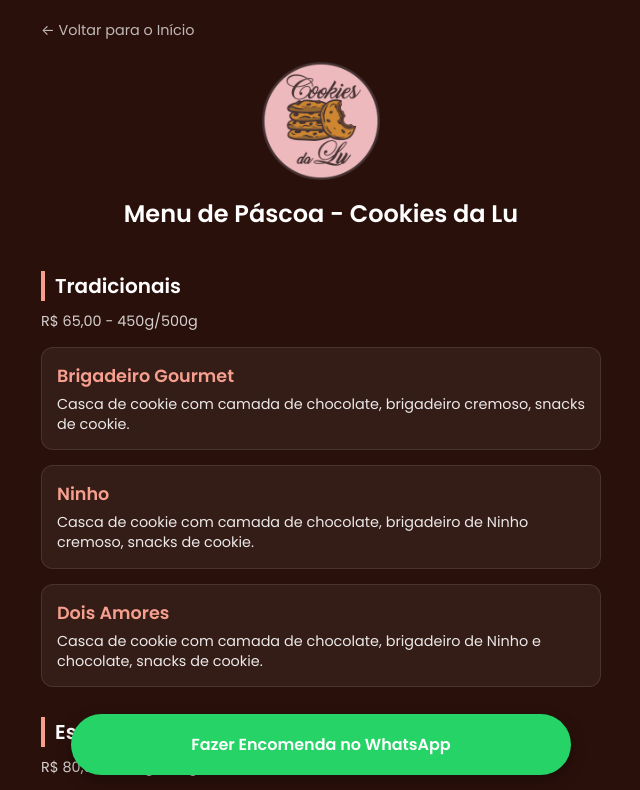
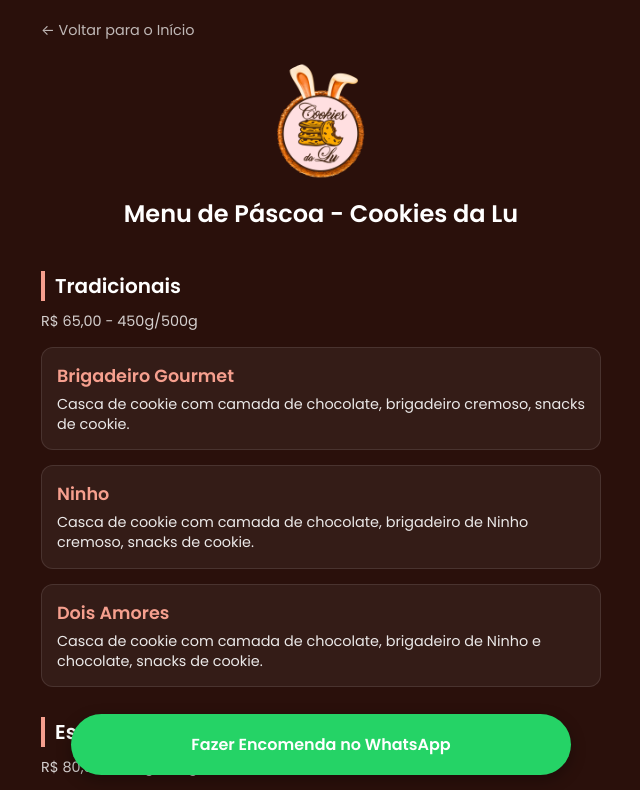
Before and after one commit to link-na-bio/cookiesdalu, a plain HTML site: page cardapio-pascoa.html in a window 1280 px wide. Shown: the top 790 px of the page, without its empty margins (319-959 px from the left). Drawn offline with Linux system fonts and the light colour scheme.

Commit message:
Update the logo source on the Easter menu page.

```diff
--- a/cardapio-pascoa.html
+++ b/cardapio-pascoa.html
@@ -230,7 +230,7 @@
         <a href="./index.html" class="back-link">← Voltar para o Início</a>
 
         <header>
-            <img src="wp-content/uploads/2025/06/logomarca.png" alt="Cookies da Lu" class="logo">
+            <img src="logo-pascoa.png" alt="Cookies da Lu" class="logo">
             <h1>Menu de Páscoa - Cookies da Lu</h1>
         </header>
 
```
